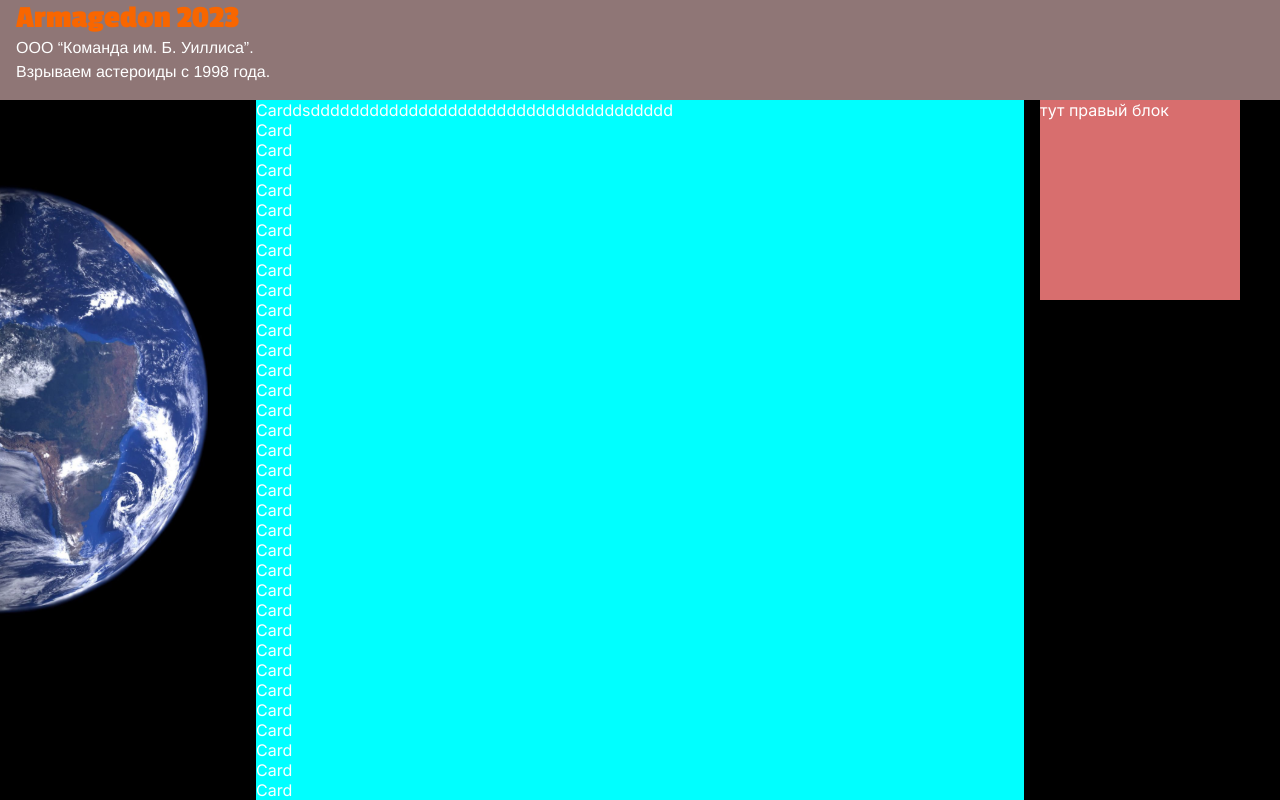
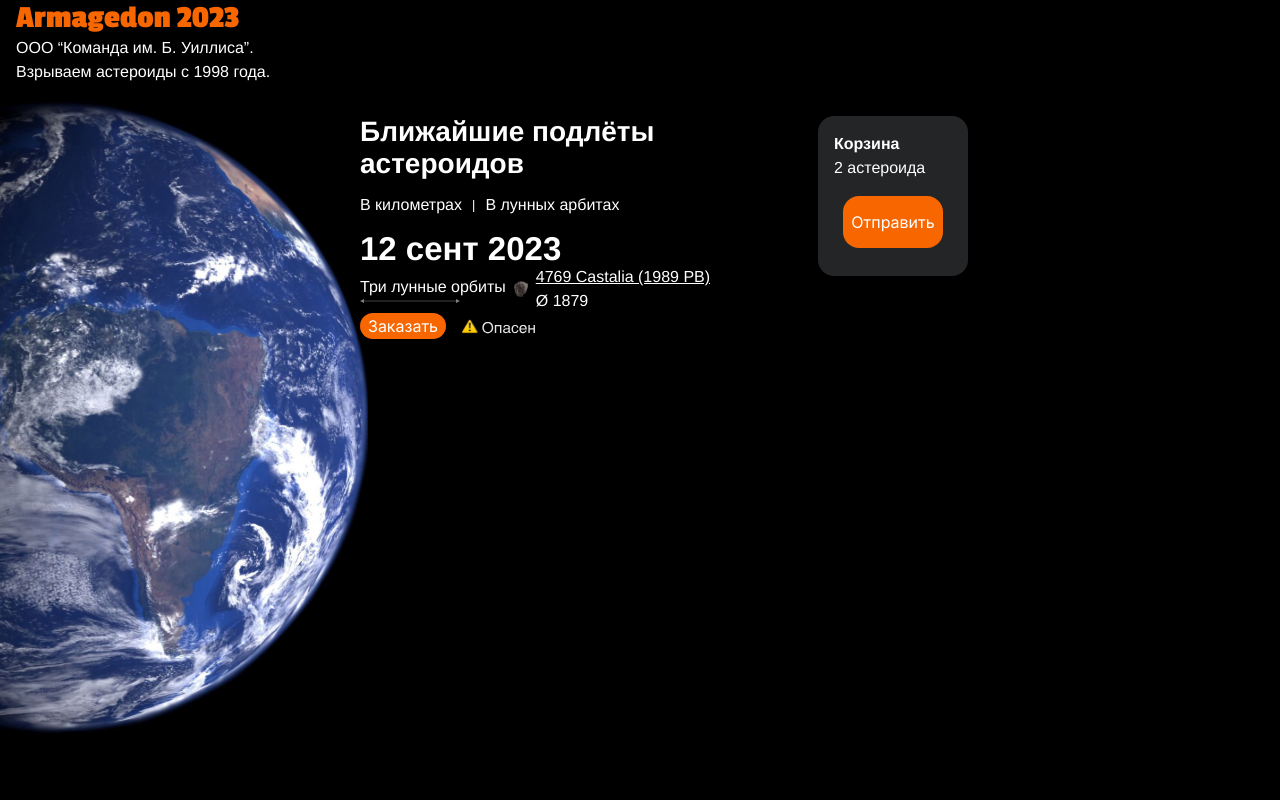
Before and after one commit to AleksandrSmirnov92/meteorApp, a Next.js app: page / in a window 1280 px wide. Built offline with nearby package versions, Linux system fonts and the light colour scheme.

Commit message:
layout end,start dev

```diff
--- a/src/app/page.module.css
+++ b/src/app/page.module.css
@@ -2,29 +2,21 @@
   position: sticky;
   top: 0;
   height: 100vh;
-  /* background-color: rgb(150, 196, 154); */
   background-color: black;
-  /* overflow: hidden; */
   overflow-y: scroll;
   overflow-x: hidden;
   background-image: url("/Earth.svg");
-  background-position: -6rem;
+  background-position: -5rem 6rem;
+  background-size: 35%;
+  background-attachment: fixed;
   background-repeat: no-repeat;
-  /* background-color: black; */
 }
-.main {
-  /* display: grid;
-  grid-template-columns: 1fr 1fr;
-  grid-template-rows: 100vh;
-  grid-template-areas: "auto content content"; */
-}
+
 @media (max-width: 640px) {
   .main__container {
-    background-position: -11rem;
+    background-size: 49vh;
+    background-position: -16rem;
+    /* background-position: -15rem; */
+    background-attachment: local;
   }
-  /* .main {
-    grid-template-columns: 30% 70%;
-    grid-template-rows: 100px 100vh 100px;
-    grid-template-areas: "header header header" "sidebar-left content content" "sidebar-right sidebar-right sidebar-right";
-  } */
 }
--- /dev/null
+++ b/src/components/Card/Card.module.css
@@ -0,0 +1,48 @@
+.card {
+  display: flex;
+  flex-direction: column;
+}
+.card h2 {
+  font-size: calc(1.75rem + 0.390625vw);
+  line-height: 2rem;
+  font-weight: 700;
+  font-family: Helvetica;
+}
+.card__description {
+  display: flex;
+}
+.card__description > div {
+  font-size: 1rem;
+  line-height: 1.5rem;
+  font-family: Helvetica;
+  display: flex;
+  flex-direction: column;
+  justify-content: center;
+}
+.card__description > img {
+  padding-left: 0.5em;
+  padding-right: 0.5em;
+}
+.card__description-year {
+  text-decoration: underline;
+  padding-right: 1em;
+}
+.btn-container {
+  display: flex;
+}
+.btn-container > img {
+  align-self: center;
+  padding-left: 1em;
+}
+@media (max-width: 640px) {
+  .card__description > div {
+    white-space: nowrap;
+    font-size: 1rem;
+  }
+}
+@media (max-width: 389px) {
+  .card__description > div {
+    white-space: pre-wrap;
+    font-size: 1rem;
+  }
+}
--- /dev/null
+++ b/src/components/Card/Card.tsx
@@ -0,0 +1,30 @@
+import Image from "next/image";
+import { Button } from "../global/Button/Button";
+import style from "./Card.module.css";
+interface Props {
+  name: string;
+  diameter: number;
+}
+export const Card: React.FC<Props> = ({ name, diameter }) => {
+  return (
+    <div className={style["card"]}>
+      <h2>12 сент 2023</h2>
+      <div className={style["card__description"]}>
+        <div>
+          <span>Три лунные орбиты</span>
+          <Image alt="Arrow" src={"/Arrow.svg"} width={100} height={1} />
+        </div>
+        <Image alt="Meteor" src={"/meteor.svg"} width={30} height={30} />
+        <div>
+          <span className={style["card__description-year"]}>{name}</span>
+
+          <span>Ø {Math.round(diameter)}</span>
+        </div>
+      </div>
+      <div className={style["btn-container"]}>
+        <Button text={"Заказать"} color="orange" size="sml" />
+        <Image src={"/warning.svg"} alt="warning" width={90} height={90} />
+      </div>
+    </div>
+  );
+};
--- a/src/components/Content/Content.module.css
+++ b/src/components/Content/Content.module.css
@@ -1,27 +1,54 @@
 .content-container {
-  /* position: relative; */
   display: flex;
-  /* flex-direction: column; */
-  /* width: 100%; */
-  /* height: 100%; */
+  margin-left: 2em;
   justify-content: center;
-  /* grid-area: content; */
-  /* background-color: rgb(159, 194, 182); */
 }
 .content {
+  position: relative;
   display: flex;
   flex-direction: column;
-  width: 60%;
+  width: 50%;
   height: 100%;
-  background-color: aqua;
+  /* background-color: rgb(71, 92, 92); */
   color: white;
+  padding: 1em;
+  word-wrap: break-word;
+}
+.content h2 {
+  font-size: 1.75rem;
+  line-height: 2rem;
+  font-weight: 700;
+  font-family: Helvetica;
+}
+.toggleBar {
+  display: flex;
+  margin-top: 1em;
+}
+.toggleBar > * {
+  align-self: center;
+}
+.toggleBar-btn > span {
+  font-size: 1rem;
+  line-height: 1.5rem;
+  font-family: Helvetica;
+}
+.btn-active {
+}
+.card-container {
+  margin-top: 1em;
+  display: flex;
+  flex-direction: column;
 }
 @media (max-width: 640px) {
   .content-container {
-    justify-content: end;
-    /* padding-left: 40px; */
+    margin-left: 0;
+    width: 100%;
   }
   .content {
-    width: 60%;
+    width: 100%;
+    margin-left: 2.5em;
+  }
+  .toggleBar-btn > span {
+    font-size: 2vh;
   }
 }
--- a/src/components/Content/Content.tsx
+++ b/src/components/Content/Content.tsx
@@ -1,99 +1,43 @@
 import style from "./Content.module.css";
 import { Rightbar } from "../Rigthbar/Rightbar";
-export const Content = () => {
+import { Card } from "../Card/Card";
+interface Asteroid {
+  name: string;
+  meters: {
+    estimated_diameter_max: number;
+  };
+}
+interface Props {
+  asteroids: Asteroid[];
+}
+export const Content: React.FC<Props> = ({ asteroids }) => {
   return (
     <div className={style["content-container"]}>
       <div className={style.content}>
-        <Rightbar />
-        <span>Carddsddddddddddddddddddddddddddddddddddddd</span>
-        <span>Card</span>
-        <span>Card</span>
-        <span>Card</span>
-        <span>Card</span>
-        <span>Card</span>
-        <span>Card</span>
-        <span>Card</span>
-        <span>Card</span>
-        <span>Card</span>
-        <span>Card</span>
-        <span>Card</span>
-        <span>Card</span>
-        <span>Card</span>
-        <span>Card</span>
-
-        <span>Card</span>
-        <span>Card</span>
-        <span>Card</span>
-
-        <span>Card</span>
-        <span>Card</span>
-        <span>Card</span>
-        <span>Card</span>
-        <span>Card</span>
-        <span>Card</span>
-        <span>Card</span>
-
-        <span>Card</span>
-
-        <span>Card</span>
-        <span>Card</span>
-
-        <span>Card</span>
-
-        <span>Card</span>
-        <span>Card</span>
-        <span>Card</span>
-        <span>Card</span>
-        <span>Card</span>
-
-        <span>Card</span>
-
-        <span>Card</span>
-        <span>Card</span>
-
-        <span>Card</span>
-
-        <span>Card</span>
-        <span>Card</span>
-        <span>Card</span>
-        <span>Card</span>
-        <span>Card</span>
-
-        <span>Card</span>
-
-        <span>Card</span>
-        <span>Card</span>
-
-        <span>Card</span>
-
-        <span>Card</span>
-        <span>Card</span>
-        <span>Card</span>
-        <span>Card</span>
-        <span>Card</span>
-
-        <span>Card</span>
-
-        <span>Card</span>
-        <span>Card</span>
-
-        <span>Card</span>
-
-        <span>Card</span>
-        <span>Card</span>
-        <span>Card</span>
-        <span>Card</span>
-        <span>Card</span>
-
-        <span>Card</span>
-
-        <span>Card</span>
-        <span>Card</span>
-
-        <span>Card</span>
-
-        <span>Card</span>
-        <span>Card</span>
+        <h2>
+          Ближайшие подлёты <br /> астероидов
+        </h2>
+        <pre className={style.toggleBar}>
+          <button className={style["toggleBar-btn"]}>
+            <span>В километрах</span>
+          </button>
+          <span>{" | "}</span>
+          <button className={style["toggleBar-btn"]}>
+            <span>В лунных арбитах</span>
+          </button>
+        </pre>
+        <div className={style["card-container"]}>
+          <>
+            {asteroids.map((asteroid: Asteroid, index) => (
+              <Card
+                name={asteroid.name}
+                diameter={asteroid.meters.estimated_diameter_max}
+                key={index}
+              />
+            ))}
+          </>
+          <Rightbar />
+        </div>
       </div>
     </div>
   );
--- a/src/components/Header/header.module.css
+++ b/src/components/Header/header.module.css
@@ -7,7 +7,6 @@
   display: flex;
   padding-left: 1rem;
   flex-direction: column;
-  background-color: rgb(143, 118, 118);
   padding-bottom: 1rem;
 }
 
--- a/src/components/Main/Main.tsx
+++ b/src/components/Main/Main.tsx
@@ -6,9 +6,57 @@ import { Leftbar } from "../LeftBar/LeftBar";
 import { Rightbar } from "../Rigthbar/Rightbar";
 import { Content } from "../Content/Content";
 import { Header } from "../Header/Header";
-
+let response: {}[] = [
+  {
+    absolute_magnitude_h: 17.5,
+    close_approach_date: [
+      {
+        close_approach_date: "2023-08-22",
+        close_approach_date_full: "2023-Aug-22 09:21",
+        epoch_date_close_approach: 1692696060000,
+        miss_distanse: {
+          astronomical: "0.11002284",
+          killometers: "16459697.73041508",
+          lunar: "42.800224476",
+          miles: "10227581.910404904",
+        },
+        orbiting_body: "Earch",
+        relative_velocity: {
+          kilometers_per_hour: "65510.8145462977",
+          kilometers_per_second: "18.1974464851",
+          miles_per_hour: "40705.8725162815",
+        },
+      },
+    ],
+    feet: {
+      estimated_diameter_max: 6166.3053954643,
+      estimated_diameter_min: 2757.6556068564,
+    },
+    kilometers: {
+      estimated_diameter_max: 1.8794898244,
+      estimated_diameter_min: 0.8405334021,
+    },
+    meters: {
+      estimated_diameter_max: 1879.4898243938,
+      estimated_diameter_min: 840.5334020728,
+    },
+    miles: {
+      estimated_diameter_max: 1.1678604717,
+      estimated_diameter_min: 0.5222830806,
+    },
+    id: "2004769",
+    is_potentially_hazardous_asteroid: true,
+    is_sentry_object: false,
+    links: {
+      self: "http://api.nasa.gov/neo/rest/v1/neo/2004769?api_key=0kWkJf3IFmFhfq4wMUx2freKtjgajCDSgarc9zIo",
+    },
+    name: "4769 Castalia (1989 PB)",
+    nasa_jpl_url: "http://ssd.jpl.nasa.gov/sbdb.cgi?sstr=2004769",
+    neo_reference_id: "2004769",
+  },
+];
 export const Main: React.FC = () => {
-  let [asteroids, setAsteroids] = useState([]);
+  let [asteroids, setAsteroids] = useState<any>([]);
 
   useEffect(() => {
     let date = new Date();
@@ -28,14 +76,18 @@ export const Main: React.FC = () => {
       //     )}-${String(date.getDate()).padStart(2, "0")}`
       //   ]
       // );
-      // setAsteroids(response.near_earth_objects[dateFormat]);
+      // let asteroid = {
+      //   name: response.name,
+      //   diameter: response.meters.estimated_diameter_max,
+      // };
+      setAsteroids(response);
     }
     getInfoAsteroid();
   }, [asteroids]);
   return (
     <div className={style.main__container}>
       <Header />
-      <Content />
+      <Content asteroids={asteroids} />
     </div>
   );
 };
--- a/src/components/Rigthbar/Rightbar.tsx
+++ b/src/components/Rigthbar/Rightbar.tsx
@@ -1,4 +1,16 @@
 import style from "./rightbar.module.css";
+import { Button } from "../global/Button/Button";
 export const Rightbar: React.FC = () => {
-  return <div className={style.rightbar__container}>тут правый блок</div>;
+  return (
+    <div className={style["rightbar-container"]}>
+      <span className={style["rightbar-title"]}>
+        Корзина
+        <br />
+        <span>2 астероида</span>
+      </span>
+      <div className={style["rightbar-btn"]}>
+        <Button text={"Отправить"} color={"orange"} size={"lrg"} />
+      </div>
+    </div>
+  );
 };
--- a/src/components/Rigthbar/rightbar.module.css
+++ b/src/components/Rigthbar/rightbar.module.css
@@ -1,83 +1,67 @@
-.rightbar__container {
-  position: fixed;
-  background-color: rgb(216, 110, 110);
-  top: 20;
-  right: 40px;
-  width: 200px;
-  height: 200px;
+.rightbar-container {
+  position: absolute;
+  background-color: #232526;
+  top: 1em;
+  right: 0;
+  padding: 1em;
+  transition: right 1s linear;
+  width: 150px;
+  height: 160px;
+  border-radius: 1em;
   z-index: 99;
 }
-@media (max-width: 640px) {
-  .rightbar__container {
-    /* position: sticky; */
-    right: 0;
-    left: 0;
-    bottom: 0;
-    width: 100%;
+.rightbar-title {
+  font-size: 1rem;
+  font-weight: 700;
+  font-family: Helvetica;
+  line-height: 1.5rem;
+}
+.rightbar-title > * {
+  font-size: 1rem;
+  font-weight: 400;
+  font-family: Helvetica;
+}
+.rightbar-btn {
+  display: flex;
+  width: 100%;
+  margin-top: 1em;
+  justify-content: center;
+}
+@media (max-width: 990px) {
+  .rightbar-container {
+    right: -5rem;
+    transform: translateX(10%);
   }
 }
-/* .rightbar__wrapper {
-  grid-area: rightbar;
-  width: 25%;
-  background-color: rgb(91, 109, 92);
-}
-.rightbar__container {
-  color: white;
-  width: 40%;
-  background-color: #232526;
-  border-radius: 1rem;
-  padding: 10px;
-}
-.rightbar__basket {
-  display: flex;
-  flex-direction: column;
-  padding: 10px;
-}
-.rightbar__basket-text {
-  display: flex;
-  flex-direction: column;
-}
-.rightbar__basket-text > * {
-  padding-top: 2px;
-  padding-bottom: 2px;
-}
-.rightbar__basket-btn {
-  margin-top: 2rem;
-  cursor: pointer;
-  text-align: center;
-  background-color: #f86600;
-  padding-top: 1rem;
-  padding-bottom: 1rem;
-  padding-left: 0.5rem;
-  padding-right: 0.5rem;
-  border-radius: 1rem;
-}
-.rightbar__basket-btn:hover {
-  opacity: 0.9;
+@media (max-width: 810px) {
+  .rightbar-container {
+    right: -8rem;
+    transform: translateX(10%);
+  }
 }
 @media (max-width: 640px) {
-  .rightbar__wrapper {
+  .rightbar-container {
+    position: fixed;
+    display: flex;
+    justify-content: space-between;
+    width: 100%;
     height: auto;
-
+    border-radius: 0;
     bottom: 0;
+    left: 0;
+    top: auto;
+    right: auto;
+    transform: translateX(0);
   }
-  .rightbar__container {
-    display: flex;
-    align-items: center;
-    width: 100%;
-    height: 100%;
-    border-radius: 0;
-  }
-  .rightbar__basket {
-    width: 100%;
-    flex-direction: row;
-    justify-content: space-between;
-  }
-  .rightbar__basket-text {
+  .rightbar-container > * {
     align-self: center;
   }
-  .rightbar__basket-btn {
-    margin: 0;
-    align-self: center;
+  .rightbar-title {
+    width: 50%;
   }
-} */
+  .rightbar-btn {
+    margin-top: 0;
+    width: 50%;
+    justify-content: end;
+  }
+}
--- /dev/null
+++ b/src/components/global/Button/Button.module.css
@@ -0,0 +1,28 @@
+.btn-sml {
+  cursor: pointer;
+  padding-top: 0.2rem;
+  padding-bottom: 0.2rem;
+  padding-left: 0.5rem;
+  padding-right: 0.5rem;
+  border-radius: 1rem;
+}
+.btn-lrg {
+  cursor: pointer;
+  padding-top: 1rem;
+  padding-bottom: 1rem;
+  padding-left: 0.5rem;
+  padding-right: 0.5rem;
+  border-radius: 1rem;
+}
+.btn-sml:hover {
+  opacity: 0.8;
+}
+.btn-lrg:hover {
+  opacity: 0.8;
+}
+.btn-color_orange {
+  background-color: #f86600;
+}
+.btn-color_none {
+  background-color: none;
+}
--- /dev/null
+++ b/src/components/global/Button/Button.tsx
@@ -0,0 +1,20 @@
+import style from "./Button.module.css";
+interface Props {
+  text: string;
+  color: string;
+  size: string;
+}
+
+export const Button: React.FC<Props> = ({ text, color, size }) => {
+  return (
+    <>
+      <button
+        className={`${style[`btn-${size}`]} ${style[`btn-color_${color}`]}`}
+      >
+        <span className={`${style["btn-text"]} ${style[`btn-${color}`]}`}>
+          {text}
+        </span>
+      </button>
+    </>
+  );
+};
```
Also changed, not shown: src/components/Main/main.module.css (+0 -9 lines), public/Arrow.svg (added).
